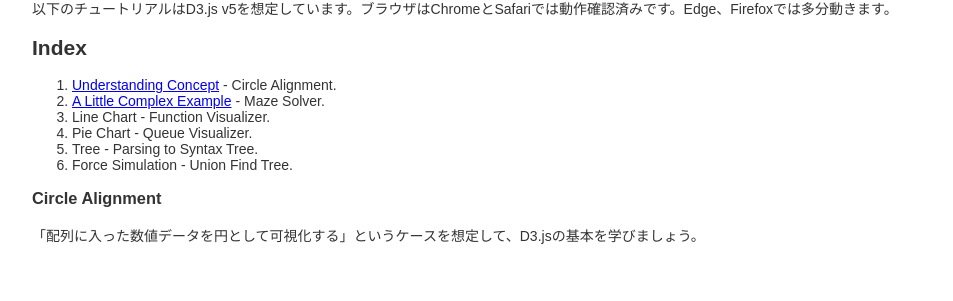
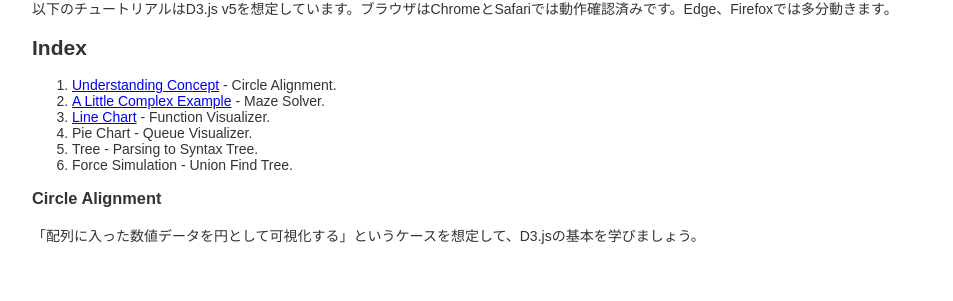
Before and after one commit to bombrary/lectures, a Jekyll site: the page built from d3js/index.md, in a window 1280 px wide and 900 px high. Shown: the part 182-483 px from the top of the window, without its empty margins (158-1111 px from the left). Built offline with Jekyll 4.4.1, drawn with Linux system fonts in a browser that asks for light colours; part of the change alters nothing that is shown.

```diff
--- a/d3js/index.md
+++ b/d3js/index.md
@@ -16,7 +16,7 @@ D3とは、**Data Driven Document**の略です。**Data Driven**とは「デー
 
 1. [Understanding Concept](./Part01) - Circle Alignment.
 2. [A Little Complex Example](./Part02) - Maze Solver.
-3. Line Chart - Function Visualizer.
+3. [Line Chart](./Part03) - Function Visualizer.
 4. Pie Chart - Queue Visualizer.
 5. Tree - Parsing to Syntax Tree.
 6. Force Simulation - Union Find Tree.
```
